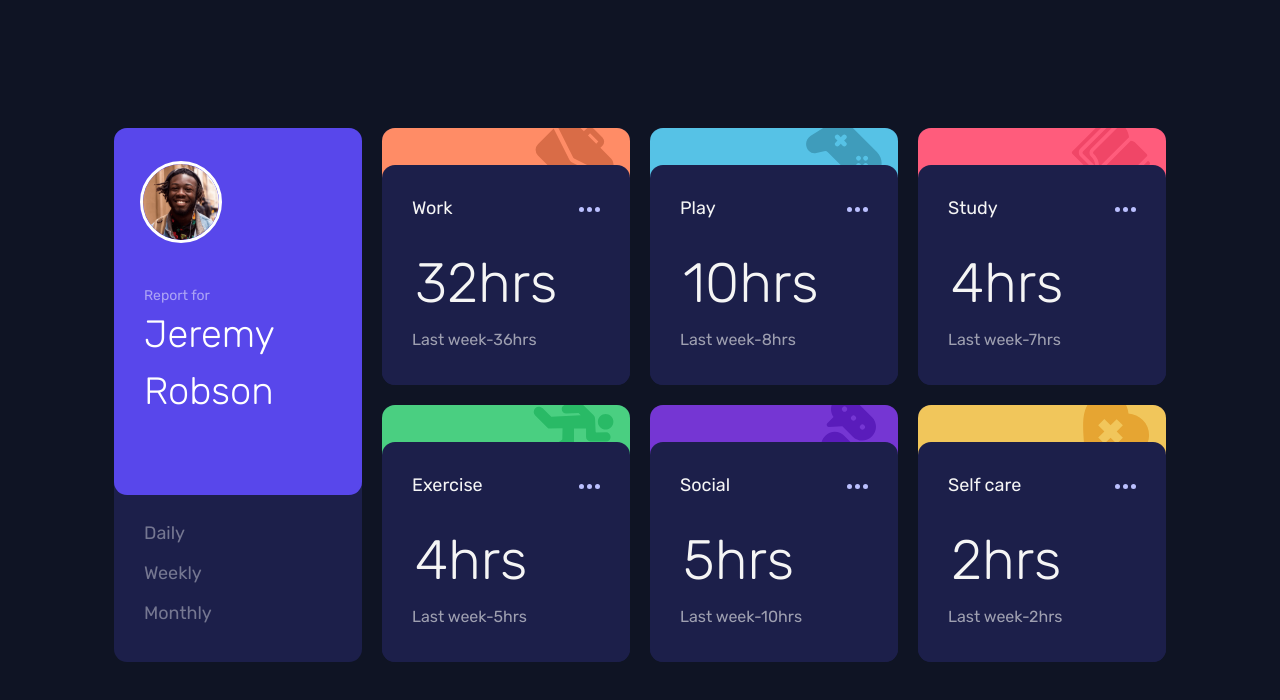
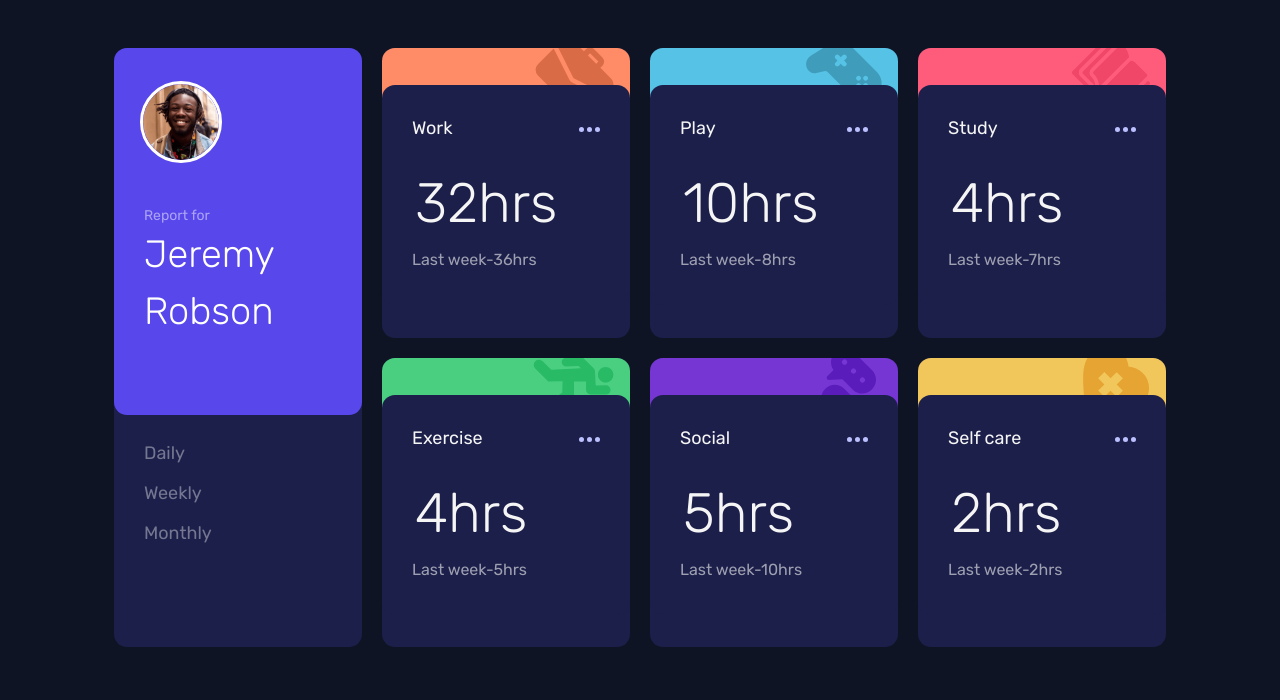
Before and after one commit to Hlm19966/time-tracking-dashboard-, a plain HTML site: page index.html in a window 1280 px wide. Drawn offline with Linux system fonts and the light colour scheme.

Commit message:
Update style.css

```diff
--- a/style.css
+++ b/style.css
@@ -247,6 +247,9 @@ main {
         padding: 0;
         box-sizing: border-box;
         overflow-x: hidden;
+        display: flex;
+        justify-content: center;
+        min-height: 100vh;
     }
 
     main {
@@ -258,7 +261,6 @@ main {
         margin: 0 auto;
         justify-content: center;
         align-items: normal;
-        padding-top: 8rem;
     }
 
     .profile-card {
```
